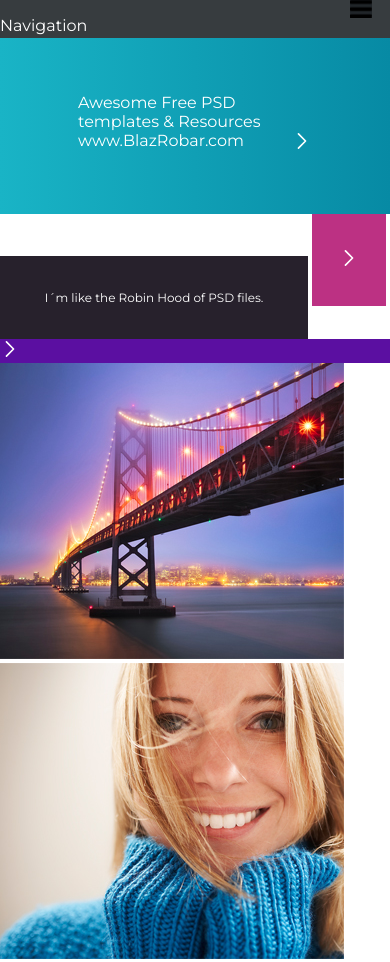
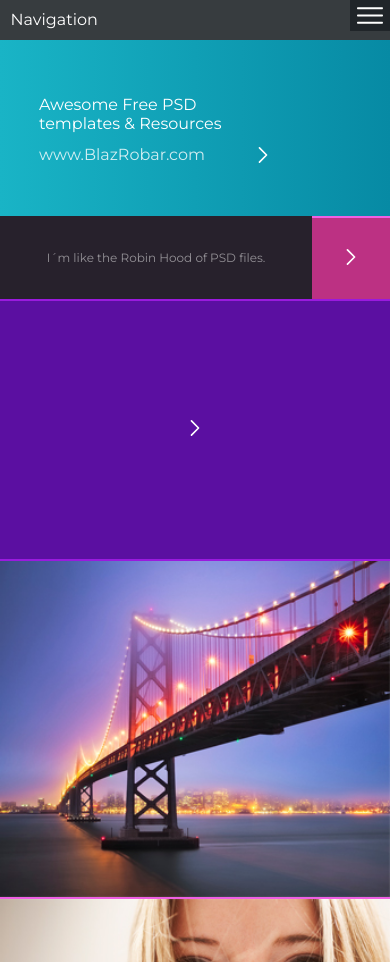
Before and after one commit to cristianfelipe94/BlazRobarWebSite, a website: page src/index.html in a window 390 px wide. Shown: the top 962 px of the page. Drawn offline with Linux system fonts and the light colour scheme.

Commit message:
Have added styles as Mobile First. Still missing more MediaQueries.

```diff
--- a/src/index.html
+++ b/src/index.html
@@ -15,7 +15,7 @@
       <p>Navigation</p>
     </div>
     <div class="burgerWrapper">
-      <img class="burgerBtn" src="assets/burgerMenu.png" alt="menu icon">
+      <img class="burgerBtn" src="assets/menu.svg" alt="menu icon">
 
       <ul class="navMenu">
         <li><a href="" target="bank">Psd websites</a></li>
@@ -58,8 +58,10 @@
         <polyline class="cls-1" points="7.76 3.52 16.24 12 7.76 20.48"/>
       </svg>
     </div>
-    <img src="assets/assetOne.jpg" alt="bridge">
-    <img src="assets/assetTwo.jpg" alt="lady">
+    <div class="imgWrapper">
+      <img class="imgAssetContent" src="assets/assetOne.jpg" alt="bridge">
+      <img class="imgAssetContent" src="assets/assetTwo.jpg" alt="lady">
+    </div>
   </div>
 
   <div class="contentWrapper">
@@ -69,9 +71,11 @@
           <p>Lorem ipsum dolor sit amet, consectetur adipiscing elit. Nam vehicula ipsum non leo tristique eget facilisis lacus commodo. Curabitur vitae justo lorem, non ornare nibh. Pellentesque pretium, tellus ac ultrices faucibus, nibh mauris dapibus lorem, vitae viverra nisl elit sit amet libero. Nam eu blandit risus. </p>
           <p>Phasellus imperdiet mattis nulla. Integer gravida imperdiet congue. Proin vitae pretium augue. Donec est sem, mattis et blandit ac, blandit at arcu. Donec tempus tincidunt suscipit. Suspendisse eu vulputate lacus.</p>
       </div>
+    </div>
+    <div class="secondBlock">
       <div class="contentBlock">
-          <p>Lorem ipsum dolor sit amet, consectetur adipiscing elit. Nam vehicula ipsum non leo tristique eget facilisis lacus commodo. Curabitur vitae justo lorem, non ornare nibh. Pellentesque pretium, tellus ac ultrices faucibus, nibh mauris dapibus lorem, vitae viverra nisl elit sit amet libero. Nam eu blandit risus. </p>
-          <p>Phasellus imperdiet mattis nulla. Integer gravida imperdiet congue. Proin vitae pretium augue. Donec est sem, mattis et blandit ac, blandit at arcu. Donec tempus tincidunt suscipit. Suspendisse eu vulputate lacus.</p>
+        <p>Lorem ipsum dolor sit amet, consectetur adipiscing elit. Nam vehicula ipsum non leo tristique eget facilisis lacus commodo. Curabitur vitae justo lorem, non ornare nibh. Pellentesque pretium, tellus ac ultrices faucibus, nibh mauris dapibus lorem, vitae viverra nisl elit sit amet libero. Nam eu blandit risus. </p>
+        <p>Phasellus imperdiet mattis nulla. Integer gravida imperdiet congue. Proin vitae pretium augue. Donec est sem, mattis et blandit ac, blandit at arcu. Donec tempus tincidunt suscipit. Suspendisse eu vulputate lacus.</p>
       </div>
     </div>
   </div>
--- a/src/sass/Responsive/mobile.scss
+++ b/src/sass/Responsive/mobile.scss
@@ -1,6 +1,3 @@
-@media only screen and (max-width: 405px) {
-
-
 // General styles.
 //////////////////
 body {
@@ -17,20 +14,29 @@
   float: left;
 }
 
+.navTitle p {
+  margin: 0;
+  padding: 12%;
+  width: 100%;
+  cursor: pointer;
+}
+
 .burgerWrapper {
   float: right;
 }
 
 .burgerBtn {
   background-color: #202529;
+  padding: 17%;
+  float: right;
 }
 
 .navMenuWrapper {
   background-color: #373c3f;
-    height: 38px;
+  height: 40px;
 }
 
-  .navMenuWrapper::after {
+.middleWrapper::after {
   clear: both;
   content: '';
   display: block;
@@ -45,12 +51,13 @@
   color: white;
   text-transform: uppercase;
   display: none;
+  float: right;
 }
 
 .burgerWrapper {
   display: inline-block;
   &:hover > .navMenu li > a {
-      display: inline;
+    display: inline-block;
   }
 }
 
@@ -78,12 +85,21 @@
 
 .lightBlueAlign {
   width: 60%;
-    margin: 0 auto;
+  margin-left: 10%;
   padding: 55px 0 0;
+}
+
+.firstBlockFeature {
+  margin-top: 5%;
 }
 
 .firstBlockFeature p {
   float: left;
+  opacity: 0.8;
+  cursor: pointer;
+  &:hover {
+    opacity: 1;
+  }
 }
 
 .firstBlockFeature svg {
@@ -107,10 +123,17 @@
 .middleWrapper {
   width: 100%;
 }
+
+.middleWrapper::after {
+  clear: both;
+  content: '';
+}
+
+
 .featureWrapper {
   background-color: #27212c;
-    width: 79%;
-    display: inline-block;
+  width: 80%;
+  float: left;
   font-size: 12px;
   text-align: center;
 }
@@ -119,23 +142,55 @@
   margin: 0 auto;
   padding: 34px 0 34px;
   display: inline-block;
+  opacity: 0.5;
+  cursor: pointer;
+  &:hover {
+    opacity: 1;
+  }
 }
 
 .svgWrapperFirstColor svg {
   margin: 0 auto;
-    padding: 34px 0 34px;
+  padding: 29px 0 28px;
   display: inline-block;
 }
 
 .svgWrapperFirstColor {
   text-align: center;
   background-color: #bc3183;
-    width: 19%;
-    display: inline-block;
+  width: 20%;
+  float: right;
+  border-top: 2px solid #f060e4;
 }
 
 .svgWrapperSecondColor {
   background-color:  #5b0fa1;
+  border-top: 2px solid #9a1ade;
+  border-bottom: 2px solid #9a1ade;
+  text-align: center;
+  padding: 30%;
+}
+
+.imgWrapper::after {
+  clear: both;
+  content: '';
+  display: block;
+}
+
+.imgAssetContent {
+  width: 100%;
+  border-bottom: 2px solid #f060e4;
+  float: left;
+}
+
+// Content block.
+/////////////////
+.secondBlock {
+  display: none;
+}
+
+.firstBlock {
+  padding: 45px;
 }
 
 .contentWrapper {
@@ -144,10 +199,13 @@
 
 .contentTitle {
   color:#088ca5;
+  cursor: pointer;
+  &:hover {
+    color: #40abbf;
+  }
 }
 
 .contentBlock {
   color: black;
+  opacity: 0.8;
 }
-
-}
```
Also changed, not shown: src/assets/menu.svg (added), src/css/Responsive/mobile.css, src/css/style.css, 1 other file. Lines whose indentation alone changed are shown as unchanged.
